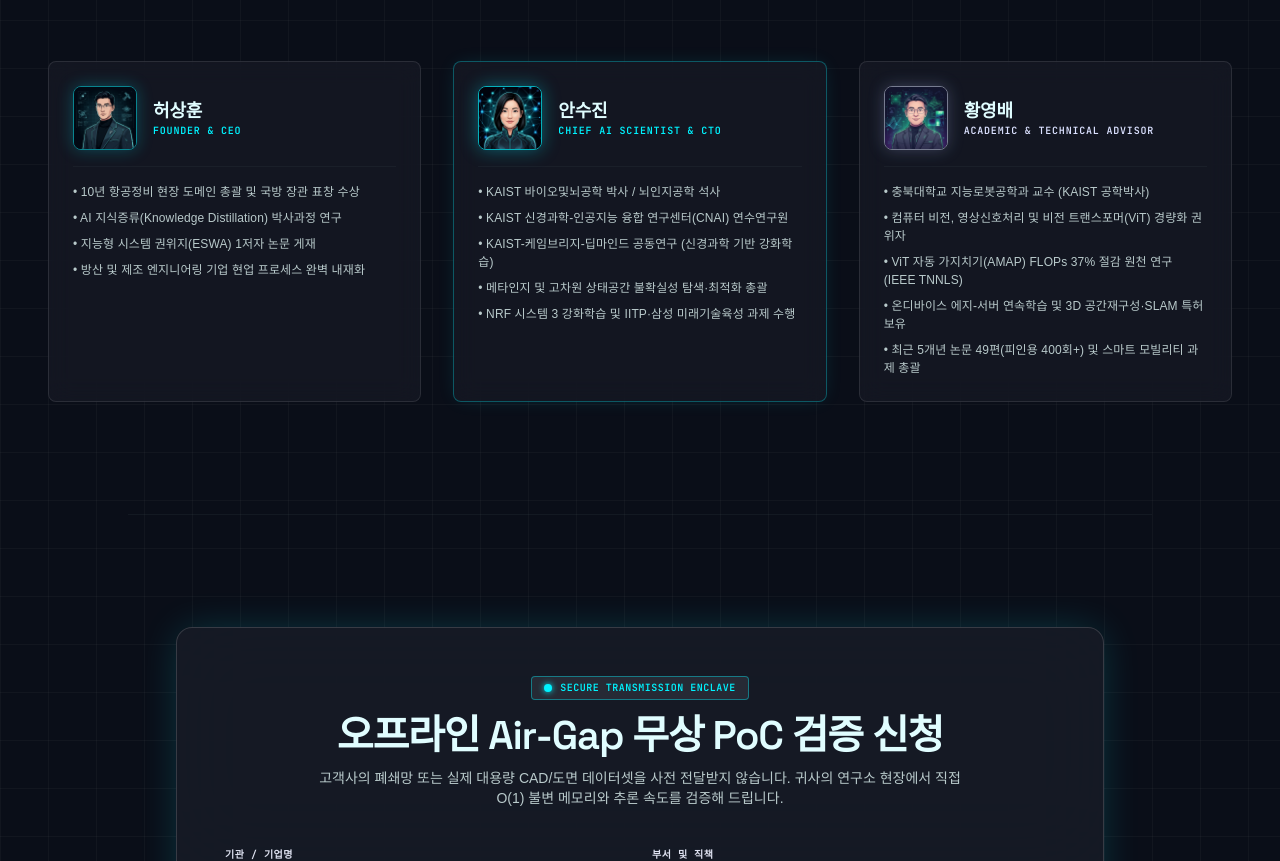
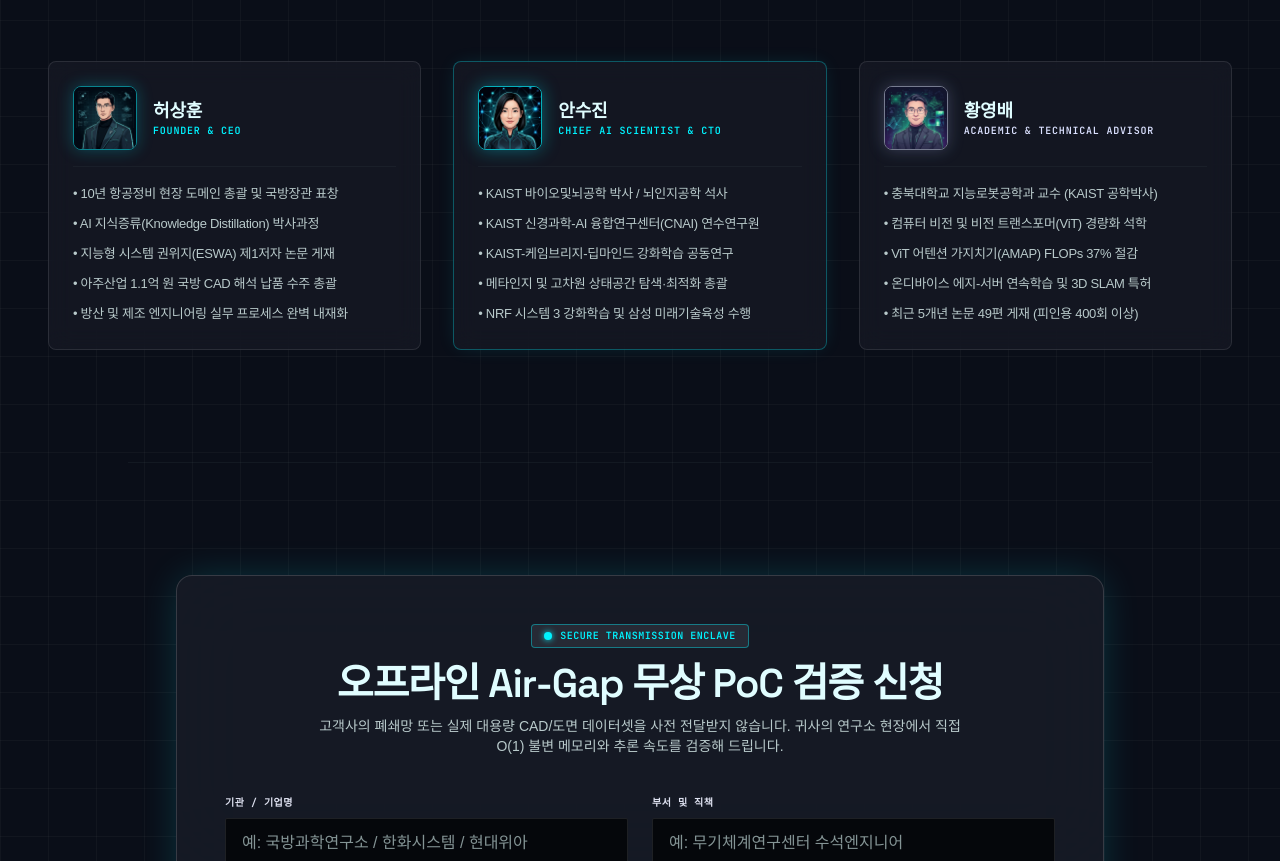
Before and after one commit to heosanghun/ATOM, a website: page index.html in a window 1280 px wide. Shown: the part 3807-4668 px from the top of the page. Drawn offline with nearby package versions, Linux system fonts and the light colour scheme; a web font is replaced by a local one.

Commit message:
style(team): Fix text line wrapping and balance card heights

```diff
--- a/index.html
+++ b/index.html
@@ -664,9 +664,10 @@
           10년 항공정비 국방 필드 도메인 지식, KAIST 뇌인지·신경과학 AI 박사의 상태공간 최적화, 충북대 지능로봇공학과 비전 트랜스포머 석학의 삼각 체제로 구동됩니다.
         </p>
 </div>
-<div class="grid grid-cols-1 md:grid-cols-3 gap-8">
+<div class="grid grid-cols-1 lg:grid-cols-3 gap-6 lg:gap-8">
 <!-- Leader 1 -->
-<div class="bg-surface-container-low/70 border border-white/10 rounded-xl p-6 backdrop-blur-md relative group hover:border-primary-container/40 transition-all">
+<div class="bg-surface-container-low/70 border border-white/10 rounded-xl p-6 backdrop-blur-md relative group hover:border-primary-container/40 transition-all flex flex-col justify-between h-full">
+<div>
 <div class="flex items-center gap-4 mb-4">
 <div class="w-16 h-16 rounded-xl overflow-hidden border border-primary-container/50 relative shrink-0 shadow-[0_0_16px_rgba(0,242,254,0.25)] group-hover:scale-105 transition-transform duration-300">
   <img alt="허상훈 대표 일러스트 초상화" class="w-full h-full object-cover" src="assets/images/leader_heo_sanghoon.jpg">
@@ -676,15 +677,18 @@
 <p class="font-label-sm text-label-sm text-primary-container">FOUNDER &amp; CEO</p>
 </div>
 </div>
-<div class="space-y-2 text-body-sm font-body-sm text-on-surface-variant border-t border-outline-variant/20 pt-4">
-<p class="">• 10년 항공정비 현장 도메인 총괄 및 국방 장관 표창 수상</p>
-<p class="">• AI 지식증류(Knowledge Distillation) 박사과정 연구</p>
-<p class="">• 지능형 시스템 권위지(ESWA) 1저자 논문 게재</p>
-<p class="">• 방산 및 제조 엔지니어링 기업 현업 프로세스 완벽 내재화</p>
+<div class="space-y-2 text-[13px] leading-[22px] font-body-md text-on-surface-variant border-t border-outline-variant/20 pt-4 break-keep tracking-tight whitespace-nowrap">
+<p class="">• 10년 항공정비 현장 도메인 총괄 및 국방장관 표창</p>
+<p class="">• AI 지식증류(Knowledge Distillation) 박사과정</p>
+<p class="">• 지능형 시스템 권위지(ESWA) 제1저자 논문 게재</p>
+<p class="">• 아주산업 1.1억 원 국방 CAD 해석 납품 수주 총괄</p>
+<p class="">• 방산 및 제조 엔지니어링 실무 프로세스 완벽 내재화</p>
+</div>
 </div>
 </div>
 <!-- Leader 2 -->
-<div class="bg-surface-container-low/70 border border-primary-container/30 rounded-xl p-6 backdrop-blur-md relative group shadow-[0_0_20px_-5px_rgba(0,242,254,0.15)]">
+<div class="bg-surface-container-low/70 border border-primary-container/30 rounded-xl p-6 backdrop-blur-md relative group shadow-[0_0_20px_-5px_rgba(0,242,254,0.15)] flex flex-col justify-between h-full">
+<div>
 <div class="flex items-center gap-4 mb-4">
 <div class="w-16 h-16 rounded-xl overflow-hidden border border-primary-container/70 relative shrink-0 shadow-[0_0_18px_rgba(0,242,254,0.35)] group-hover:scale-105 transition-transform duration-300">
   <img alt="안수진 박사 일러스트 초상화" class="w-full h-full object-cover" src="assets/images/leader_an_sujin.jpg">
@@ -694,16 +698,18 @@
 <p class="font-label-sm text-label-sm text-primary-container">CHIEF AI SCIENTIST &amp; CTO</p>
 </div>
 </div>
-<div class="space-y-2 text-body-sm font-body-sm text-on-surface-variant border-t border-outline-variant/20 pt-4">
+<div class="space-y-2 text-[13px] leading-[22px] font-body-md text-on-surface-variant border-t border-outline-variant/20 pt-4 break-keep tracking-tight whitespace-nowrap">
 <p class="">• KAIST 바이오및뇌공학 박사 / 뇌인지공학 석사</p>
-<p class="">• KAIST 신경과학-인공지능 융합 연구센터(CNAI) 연수연구원</p>
-<p class="">• KAIST-케임브리지-딥마인드 공동연구 (신경과학 기반 강화학습)</p>
-<p class="">• 메타인지 및 고차원 상태공간 불확실성 탐색·최적화 총괄</p>
-<p class="">• NRF 시스템 3 강화학습 및 IITP·삼성 미래기술육성 과제 수행</p>
+<p class="">• KAIST 신경과학-AI 융합연구센터(CNAI) 연수연구원</p>
+<p class="">• KAIST-케임브리지-딥마인드 강화학습 공동연구</p>
+<p class="">• 메타인지 및 고차원 상태공간 탐색·최적화 총괄</p>
+<p class="">• NRF 시스템 3 강화학습 및 삼성 미래기술육성 수행</p>
+</div>
 </div>
 </div>
 <!-- Leader 3 -->
-<div class="bg-surface-container-low/70 border border-white/10 rounded-xl p-6 backdrop-blur-md relative group hover:border-primary-container/40 transition-all">
+<div class="bg-surface-container-low/70 border border-white/10 rounded-xl p-6 backdrop-blur-md relative group hover:border-primary-container/40 transition-all flex flex-col justify-between h-full">
+<div>
 <div class="flex items-center gap-4 mb-4">
 <div class="w-16 h-16 rounded-xl overflow-hidden border border-secondary-fixed/50 relative shrink-0 shadow-[0_0_16px_rgba(180,197,255,0.25)] group-hover:scale-105 transition-transform duration-300">
   <img alt="황영배 교수 일러스트 초상화" class="w-full h-full object-cover" src="assets/images/leader_hwang_youngbae.jpg">
@@ -713,12 +719,13 @@
 <p class="font-label-sm text-label-sm text-secondary-fixed">ACADEMIC &amp; TECHNICAL ADVISOR</p>
 </div>
 </div>
-<div class="space-y-2 text-body-sm font-body-sm text-on-surface-variant border-t border-outline-variant/20 pt-4">
+<div class="space-y-2 text-[13px] leading-[22px] font-body-md text-on-surface-variant border-t border-outline-variant/20 pt-4 break-keep tracking-tight whitespace-nowrap">
 <p class="">• 충북대학교 지능로봇공학과 교수 (KAIST 공학박사)</p>
-<p class="">• 컴퓨터 비전, 영상신호처리 및 비전 트랜스포머(ViT) 경량화 권위자</p>
-<p class="">• ViT 자동 가지치기(AMAP) FLOPs 37% 절감 원천 연구 (IEEE TNNLS)</p>
-<p class="">• 온디바이스 에지-서버 연속학습 및 3D 공간재구성·SLAM 특허 보유</p>
-<p class="">• 최근 5개년 논문 49편(피인용 400회+) 및 스마트 모빌리티 과제 총괄</p>
+<p class="">• 컴퓨터 비전 및 비전 트랜스포머(ViT) 경량화 석학</p>
+<p class="">• ViT 어텐션 가지치기(AMAP) FLOPs 37% 절감</p>
+<p class="">• 온디바이스 에지-서버 연속학습 및 3D SLAM 특허</p>
+<p class="">• 최근 5개년 논문 49편 게재 (피인용 400회 이상)</p>
+</div>
 </div>
 </div>
 </div>
```
